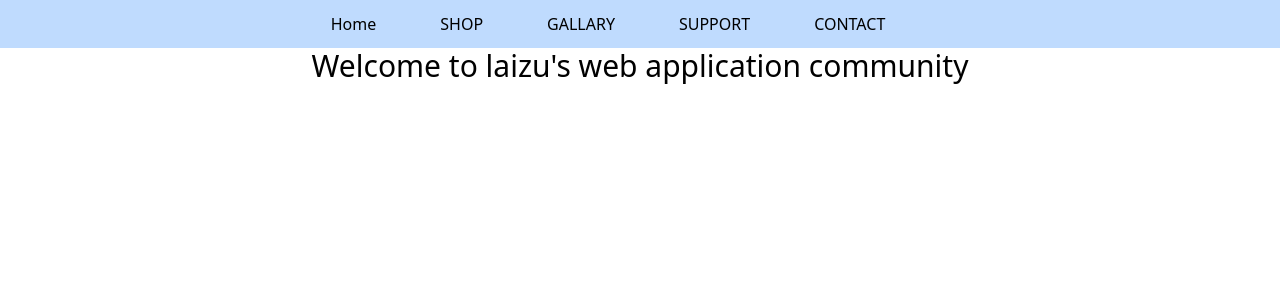
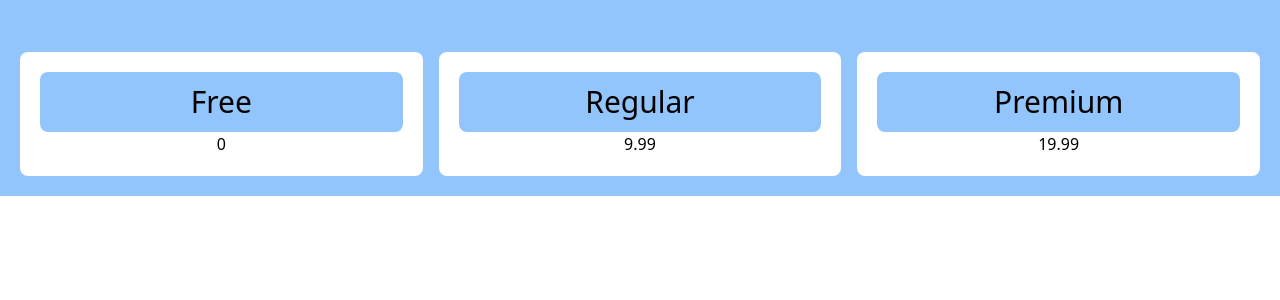
Before and after one commit to laizuakram1/navbar-react-tailwind, a React (Create React App) app: page / in a window 1280 px wide. Shown: the top 300 px of the page. Built offline with nearby package versions, Linux system fonts and the light colour scheme.

Commit message:
pricing list

```diff
--- a/src/App.js
+++ b/src/App.js
@@ -1,11 +1,12 @@
 
 import './App.css';
-import Header from './components/Header/Header';
+import Pricing from './components/pricing/Pricing';
+
 
 function App() {
   return (
     <div className="App">
-      <Header></Header>
+     <Pricing></Pricing>
     </div>
   );
 }
--- a/src/components/Header/Header.js
+++ /dev/null
@@ -1,13 +0,0 @@
-import React from 'react';
-import Navbar from '../navbar/Navbar';
-
-const Header = () => {
-    return (
-        <div>
-            <Navbar></Navbar>
-            <h2 className='text-3xl'>Welcome to laizu's web application community</h2>
-        </div>
-    );
-};
-
-export default Header;
--- a/src/components/NavLink/NavLink.js
+++ /dev/null
@@ -1,15 +0,0 @@
-import React from 'react';
-
-
-const NavLink = (props) => {
-    const { name, Link } = props.route;
-
-    return (
-      <li className='mr-16 hover:text-red-500' >
-            <a href={Link}>{name}</a>
-      </li>
-
-    );
-};
-
-export default NavLink;
--- a/src/components/navbar/Navbar.js
+++ /dev/null
@@ -1,34 +0,0 @@
-import React, { useState } from 'react';
-import NavLink from '../NavLink/NavLink';
-import { MenuIcon, XIcon } from '@heroicons/react/solid'
-
-
-const Navbar = () => {
-    const [open, setOpen] = useState(false);
-
-    const routes = [
-        {id: 1, name:'Home', link:'https:www.google.com'},
-        {id: 2, name:'SHOP', link:'https:www.google.com'},
-        {id: 3, name:'GALLARY', link:'https:www.google.com'},
-        {id: 4, name:'SUPPORT', link:'https:www.google.com'},
-        {id: 5, name:'CONTACT', link:'https:www.google.com'}
-    ]
-    return (
-        <nav className='bg-blue-200 py-3' >
-            <div onClick={() => setOpen(!open)} className='w-6 h-6 md:hidden'>
-              {open ? <XIcon></XIcon>: <MenuIcon></MenuIcon>}
-            </div>
-
-            <ul className={`md:flex justify-center absolute md:static duration-500 w-full bg-blue-200 ${open ? 'top-6' : 'top-[-120px]'}`}>
-               {
-                   routes.map(route => <NavLink
-                   key = {route.id}
-                   route = {route}
-                   ></NavLink>)
-               }
-            </ul>
-        </nav>
-    );
-};
-
-export default Navbar;
--- /dev/null
+++ b/src/components/priceOption/PriceOption.js
@@ -0,0 +1,14 @@
+import React from 'react';
+
+const PriceOption = (props) => {
+    const {name, price} = props.route;
+    return (
+        <div className='mt-8 bg-white p-5 rounded-lg'>
+            <h2 className='text-3xl bg-blue-300 p-3 rounded-lg'>{name}</h2>
+            <p>{price}</p>
+
+        </div>
+    );
+};
+
+export default PriceOption;
--- /dev/null
+++ b/src/components/pricing/Pricing.js
@@ -0,0 +1,22 @@
+import React from 'react';
+import PriceOption from '../priceOption/PriceOption';
+
+const Pricing = () => {
+    const routes = [
+        {id:1, name:'Free', price:0},
+        {id:1, name:'Regular', price:9.99},
+        {id:1, name:'Premium', price:19.99},
+    ]
+    return (
+        <div className='grid grid-cols-3 gap-4 bg-blue-300 p-5'>
+            {
+                routes.map(route => <PriceOption
+                key = {route.id}
+                route = {route}
+                ></PriceOption>)
+            }
+        </div>
+    );
+};
+
+export default Pricing;
```
